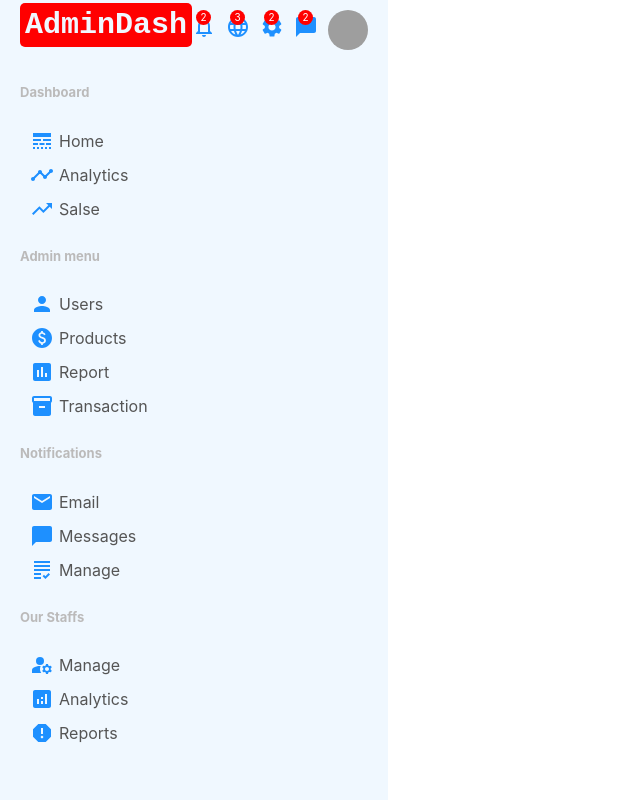
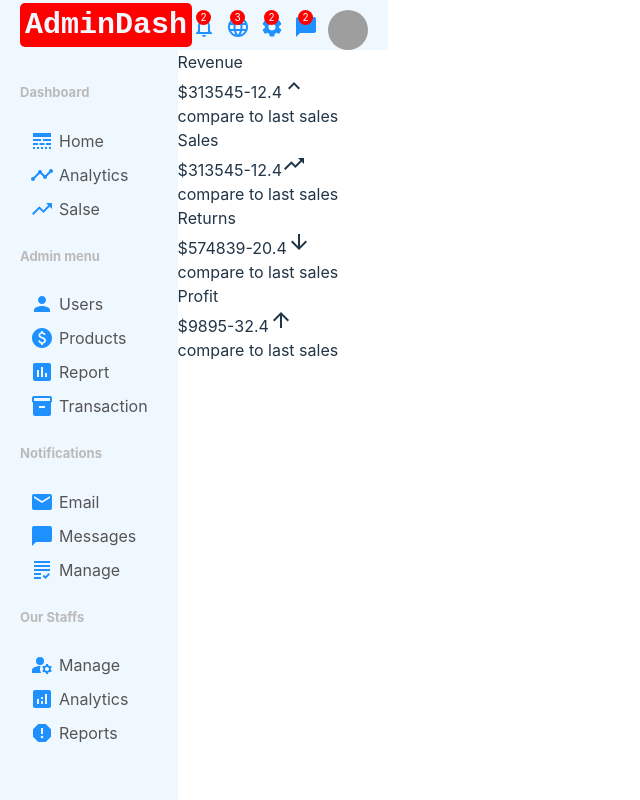
Before and after one commit to Crihojames/Dashboard-website, a React (Vite) app: page / in a window 1280 px wide. Shown: the whole page, without its empty margins (0-640 px from the left). Built offline with nearby package versions, Linux system fonts and the light colour scheme; grey boxes are pictures that could not be loaded.

Commit message:
Add featured item Component

```diff
--- a/src/App.jsx
+++ b/src/App.jsx
@@ -2,6 +2,7 @@
 import SideNav from "./assets/components/sidenav/SideNav"
 import TopNav from "./assets/components/topnav/TopNav"
 import './App.css'
+import Home from "./assets/pages/home/Home"
 
 
 function App() {
@@ -11,6 +12,7 @@ function App() {
         <TopNav/>
         <div className="container">
           <SideNav/>
+          <Home/>
         </div>
       </div>
   )
--- /dev/null
+++ b/src/assets/components/featured/Featured.jsx
@@ -0,0 +1,54 @@
+import './featured.css'
+import { ArrowDownward, KeyboardArrowUp, TrendingUp, ArrowUpward } from '@mui/icons-material'
+
+export default function Featured() {
+  return (
+    <div className='featured'>
+
+        <div className='featuredItem'>
+            <span className='featuredTitle'>Revenue</span>
+            <div className='featuredMoneyContainer'>
+                <span className='featuredMoney'>$313545</span>
+                <span className='featuredMoneyRate'>-12.4
+                <KeyboardArrowUp className='featuredIconUp'/>
+                </span>
+            </div>
+            <span className='featuredSub'>compare to last sales </span>
+        </div>
+
+        <div className='featuredItem'>
+            <span className='featuredTitle'>Sales</span>
+            <div className='featuredMoneyContainer'>
+                <span className='featuredMoney'>$313545</span>
+                <span className='featuredMoneyRate'>-12.4
+                <TrendingUp className='featuredIconUp'/>
+                </span>
+            </div>
+            <span className='featuredSub'>compare to last sales </span>
+        </div>
+
+        <div className='featuredItem'>
+            <span className='featuredTitle'>Returns</span>
+            <div className='featuredMoneyContainer'>
+                <span className='featuredMoney'>$574839</span>
+                <span className='featuredMoneyRate'>-20.4
+                <ArrowDownward className='featuredIconUp negative'/>
+                </span>
+            </div>
+            <span className='featuredSub'>compare to last sales </span>
+        </div>
+
+        <div className='featuredItem'>
+            <span className='featuredTitle'>Profit</span>
+            <div className='featuredMoneyContainer'>
+                <span className='featuredMoney'>$9895</span>
+                <span className='featuredMoneyRate'>-32.4
+                <ArrowUpward className='featuredIconUp positive'/>
+                </span>
+            </div>
+            <span className='featuredSub'>compare to last sales </span>
+        </div>
+
+    </div>
+  )
+}
--- /dev/null
+++ b/src/assets/pages/home/Home.jsx
@@ -0,0 +1,10 @@
+import Featured from '../../components/featured/Featured'
+import './home.css'
+
+export default function Home() {
+  return (
+    <div className="homeContainer">
+        <Featured/>
+    </div>
+  )
+}
--- /dev/null
+++ b/src/assets/pages/home/home.css
@@ -0,0 +1,4 @@
+.homeContainer{
+    flex: 6;
+    background-color: rgb(255, 255, 255);
+}
```
Also changed, not shown: src/assets/components/featured/featured.css (added).
